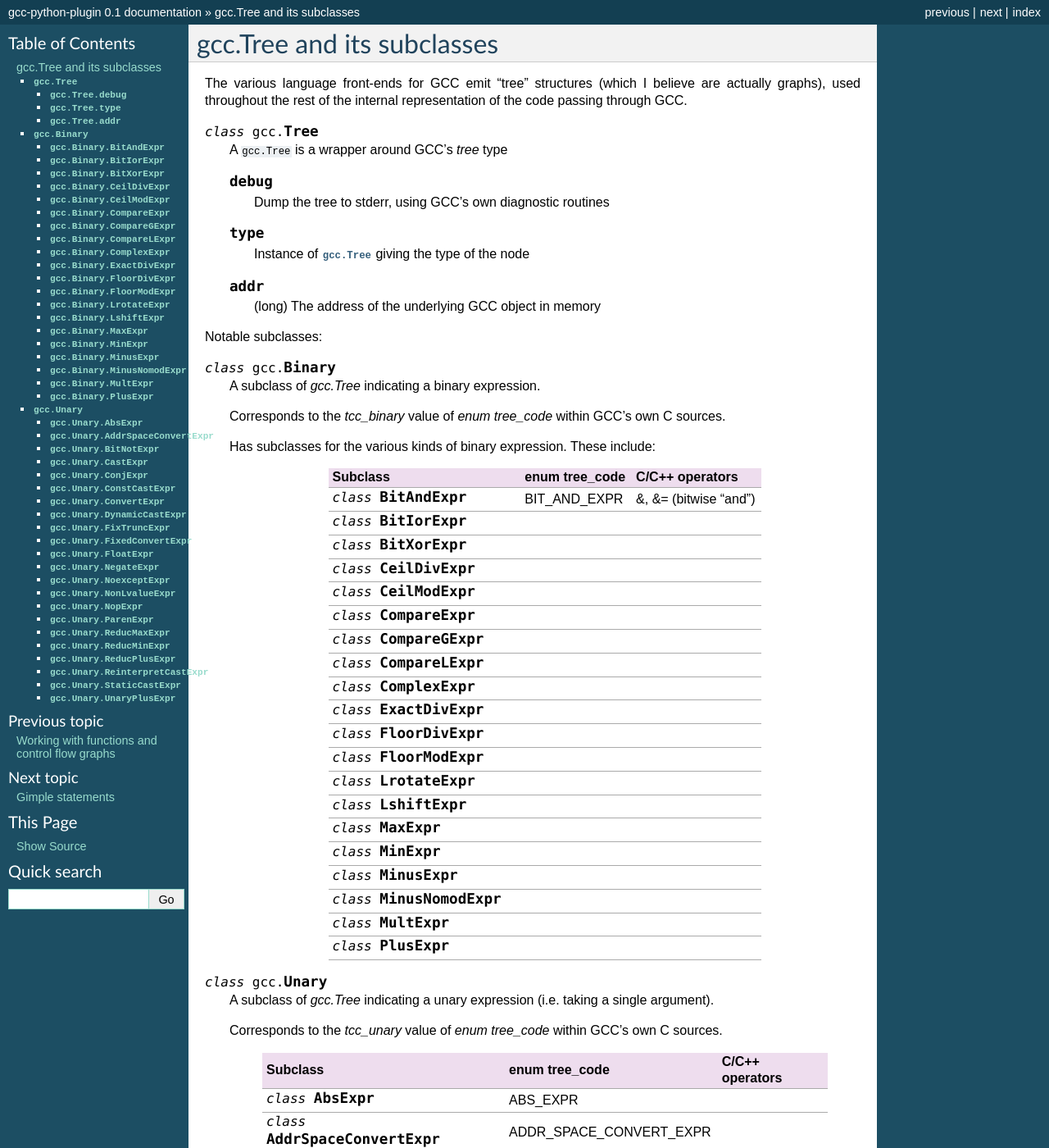
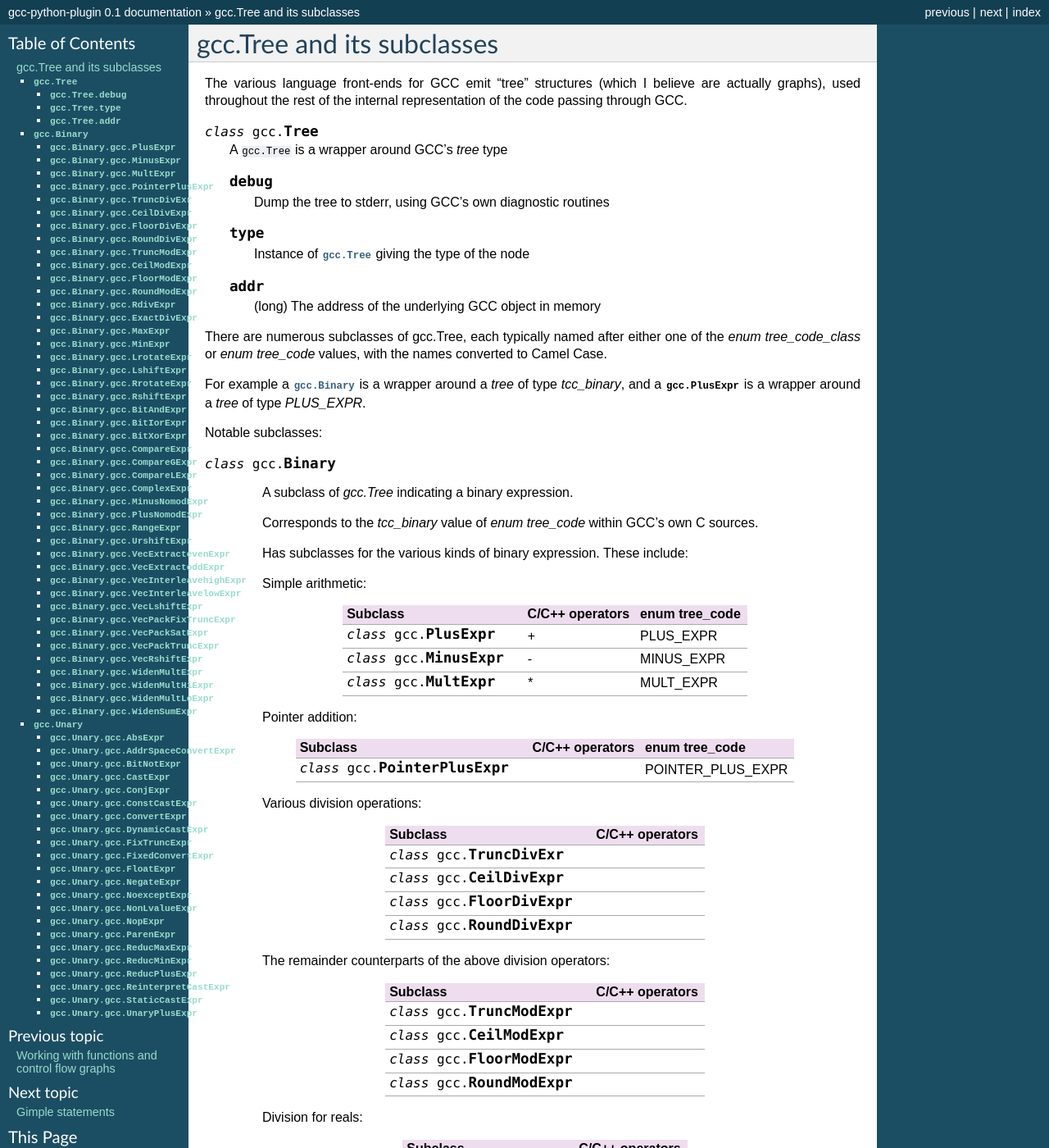
Before and after one commit to davidmalcolm/gcc-python-plugin, a Sphinx documentation site: the page built from docs/tree.rst, in a window 1280 px wide and 1400 px high. Shown: the whole window at 82% size. Built offline with Sphinx 7.4.7, drawn with Linux system fonts in a browser that asks for light colours; some of the changed text lies outside the part shown.

Commit message:
Document gcc.Binary and gcc.Unary

```diff
--- a/docs/tree.rst
+++ b/docs/tree.rst
@@ -21,6 +21,14 @@ the code passing through GCC.
 
      (long) The address of the underlying GCC object in memory
 
+There are numerous subclasses of gcc.Tree, each typically named after either
+one of the `enum tree_code_class` or `enum tree_code` values, with the names
+converted to Camel Case.
+
+For example a :py:class:`gcc.Binary` is a wrapper around a `tree` of type
+`tcc_binary`, and  a :py:class:`gcc.PlusExpr` is a wrapper around a `tree` of
+type `PLUS_EXPR`.
+
 Notable subclasses:
 
 .. py:class:: gcc.Binary
@@ -33,30 +41,122 @@ Notable subclasses:
    Has subclasses for the various kinds of binary expression.  These
    include:
 
-      ============================    ==============    ======================
-      Subclass                        enum tree_code    C/C++ operators
-      ============================    ==============    ======================
-      .. py:class:: BitAndExpr        BIT_AND_EXPR      &, &=  (bitwise "and")
-      .. py:class:: BitIorExpr
-      .. py:class:: BitXorExpr
-      .. py:class:: CeilDivExpr
-      .. py:class:: CeilModExpr
-      .. py:class:: CompareExpr
-      .. py:class:: CompareGExpr
-      .. py:class:: CompareLExpr
-      .. py:class:: ComplexExpr
-      .. py:class:: ExactDivExpr
-      .. py:class:: FloorDivExpr
-      .. py:class:: FloorModExpr
-      .. py:class:: LrotateExpr
-      .. py:class:: LshiftExpr
-      .. py:class:: MaxExpr
-      .. py:class:: MinExpr
-      .. py:class:: MinusExpr
-      .. py:class:: MinusNomodExpr
-      .. py:class:: MultExpr
-      .. py:class:: PlusExpr
-      ============================    ==============    ======================
+   .. These tables correspond to GCC's "tree.def"
+
+   Simple arithmetic:
+
+      ============================    ======================  ==============
+      Subclass                        C/C++ operators         enum tree_code
+      ============================    ======================  ==============
+      .. py:class:: gcc.PlusExpr      `+`                     PLUS_EXPR
+      .. py:class:: gcc.MinusExpr     `-`                     MINUS_EXPR
+      .. py:class:: gcc.MultExpr      `*`                     MULT_EXPR
+      ============================    ======================  ==============
+
+   Pointer addition:
+
+      =================================    =================  =================
+      Subclass                             C/C++ operators    enum tree_code
+      =================================    =================  =================
+      .. py:class:: gcc.PointerPlusExpr                       POINTER_PLUS_EXPR
+      =================================    =================  =================
+
+   Various division operations:
+
+      ==============================  ===============
+      Subclass                        C/C++ operators
+      ==============================  ===============
+      .. py:class:: gcc.TruncDivExr
+      .. py:class:: gcc.CeilDivExpr
+      .. py:class:: gcc.FloorDivExpr
+      .. py:class:: gcc.RoundDivExpr
+      ==============================  ===============
+
+   The remainder counterparts of the above division operators:
+
+      ==============================  ===============
+      Subclass                        C/C++ operators
+      ==============================  ===============
+      .. py:class:: gcc.TruncModExpr
+      .. py:class:: gcc.CeilModExpr
+      .. py:class:: gcc.FloorModExpr
+      .. py:class:: gcc.RoundModExpr
+      ==============================  ===============
+
+   Division for reals:
+
+      ===================================  ======================
+      Subclass                             C/C++ operators
+      ===================================  ======================
+      .. py:class:: gcc.RdivExpr
+      ===================================  ======================
+
+   Division that does not need rounding (e.g. for pointer subtraction in C):
+
+      ===================================  ======================
+      Subclass                             C/C++ operators
+      ===================================  ======================
+      .. py:class:: gcc.ExactDivExpr
+      ===================================  ======================
+
+   Max and min:
+
+      ===================================  ======================
+      Subclass                             C/C++ operators
+      ===================================  ======================
+      .. py:class:: gcc.MaxExpr
+      .. py:class:: gcc.MinExpr
+      ===================================  ======================
+
+    Shift and rotate operations:
+
+      ===================================  ======================
+      Subclass                             C/C++ operators
+      ===================================  ======================
+      .. py:class:: gcc.LrotateExpr
+      .. py:class:: gcc.LshiftExpr
+      .. py:class:: gcc.RrotateExpr
+      .. py:class:: gcc.RshiftExpr
+      ===================================  ======================
+
+   Bitwise binary expressions:
+
+      ===================================  =========================
+      Subclass                             C/C++ operators
+      ===================================  =========================
+      .. py:class:: gcc.BitAndExpr         `&`, `&=` (bitwise "and")
+      .. py:class:: gcc.BitIorExpr         `|`, `|=` (bitwise "or")
+      .. py:class:: gcc.BitXorExpr         `^`, `^=` (bitwise "xor")
+      ===================================  =========================
+
+  Other gcc.Binary subclasses:
+
+      ========================================  ==================================
+      Subclass                                  Usage
+      ========================================  ==================================
+      .. py:class:: gcc.CompareExpr
+      .. py:class:: gcc.CompareGExpr
+      .. py:class:: gcc.CompareLExpr
+      .. py:class:: gcc.ComplexExpr
+      .. py:class:: gcc.MinusNomodExpr
+      .. py:class:: gcc.PlusNomodExpr
+      .. py:class:: gcc.RangeExpr
+      .. py:class:: gcc.UrshiftExpr
+      .. py:class:: gcc.VecExtractevenExpr
+      .. py:class:: gcc.VecExtractoddExpr
+      .. py:class:: gcc.VecInterleavehighExpr
+      .. py:class:: gcc.VecInterleavelowExpr
+      .. py:class:: gcc.VecLshiftExpr
+      .. py:class:: gcc.VecPackFixTruncExpr
+      .. py:class:: gcc.VecPackSatExpr
+      .. py:class:: gcc.VecPackTruncExpr
+      .. py:class:: gcc.VecRshiftExpr
+      .. py:class:: gcc.WidenMultExpr
+      .. py:class:: gcc.WidenMultHiExpr
+      .. py:class:: gcc.WidenMultLoExpr
+      .. py:class:: gcc.WidenSumExpr
+      ========================================  ==================================
+
 
 
 
@@ -68,34 +168,39 @@ Notable subclasses:
    Corresponds to the `tcc_unary` value of `enum tree_code` within
    GCC's own C sources.
 
-      ==================================    ========================    ========================
-      Subclass                              enum tree_code              C/C++ operators
-      ==================================    ========================    ========================
-      .. py:class:: AbsExpr                 ABS_EXPR
-      .. py:class:: AddrSpaceConvertExpr    ADDR_SPACE_CONVERT_EXPR
-      .. py:class:: BitNotExpr              BIT_NOT_EXPR                ~ (bitwise "not")
-      .. py:class:: CastExpr
-      .. py:class:: ConjExpr
-      .. py:class:: ConstCastExpr
-      .. py:class:: ConvertExpr
-      .. py:class:: DynamicCastExpr
-      .. py:class:: FixTruncExpr
-      .. py:class:: FixedConvertExpr
-      .. py:class:: FloatExpr
-      .. py:class:: NegateExpr
-      .. py:class:: NoexceptExpr
-      .. py:class:: NonLvalueExpr
-      .. py:class:: NopExpr
-      .. py:class:: ParenExpr
-      .. py:class:: ReducMaxExpr
-      .. py:class:: ReducMinExpr
-      .. py:class:: ReducPlusExpr
-      .. py:class:: ReinterpretCastExpr
-      .. py:class:: StaticCastExpr
-      .. py:class:: UnaryPlusExpr
-      ==================================    ========================    ========================
+      ======================================  ==================================================
+      Subclass                                Meaning; C/C++ operators
+      ======================================  ==================================================
+      .. py:class:: gcc.AbsExpr               Absolute value
+      .. py:class:: gcc.AddrSpaceConvertExpr  Conversion of pointers between address spaces
+      .. py:class:: gcc.BitNotExpr            `~` (bitwise "not")
+      .. py:class:: gcc.CastExpr
+      .. py:class:: gcc.ConjExpr              For complex types: complex conjugate
+      .. py:class:: gcc.ConstCastExpr
+      .. py:class:: gcc.ConvertExpr
+      .. py:class:: gcc.DynamicCastExpr
+      .. py:class:: gcc.FixTruncExpr          Convert real to fixed-point, via truncation
+      .. py:class:: gcc.FixedConvertExpr
+      .. py:class:: gcc.FloatExpr             Convert integer to real
+      .. py:class:: gcc.NegateExpr            Unary negation
+      .. py:class:: gcc.NoexceptExpr
+      .. py:class:: gcc.NonLvalueExpr
+      .. py:class:: gcc.NopExpr
+      .. py:class:: gcc.ParenExpr
+      .. py:class:: gcc.ReducMaxExpr
+      .. py:class:: gcc.ReducMinExpr
+      .. py:class:: gcc.ReducPlusExpr
+      .. py:class:: gcc.ReinterpretCastExpr
+      .. py:class:: gcc.StaticCastExpr
+      .. py:class:: gcc.UnaryPlusExpr
+      ======================================  ==================================================
 
+   Template:
 
+      ===================================  ======================
+      Subclass                             C/C++ operators
+      ===================================  ======================
+      ===================================  ======================
 
 TODO
 
```
